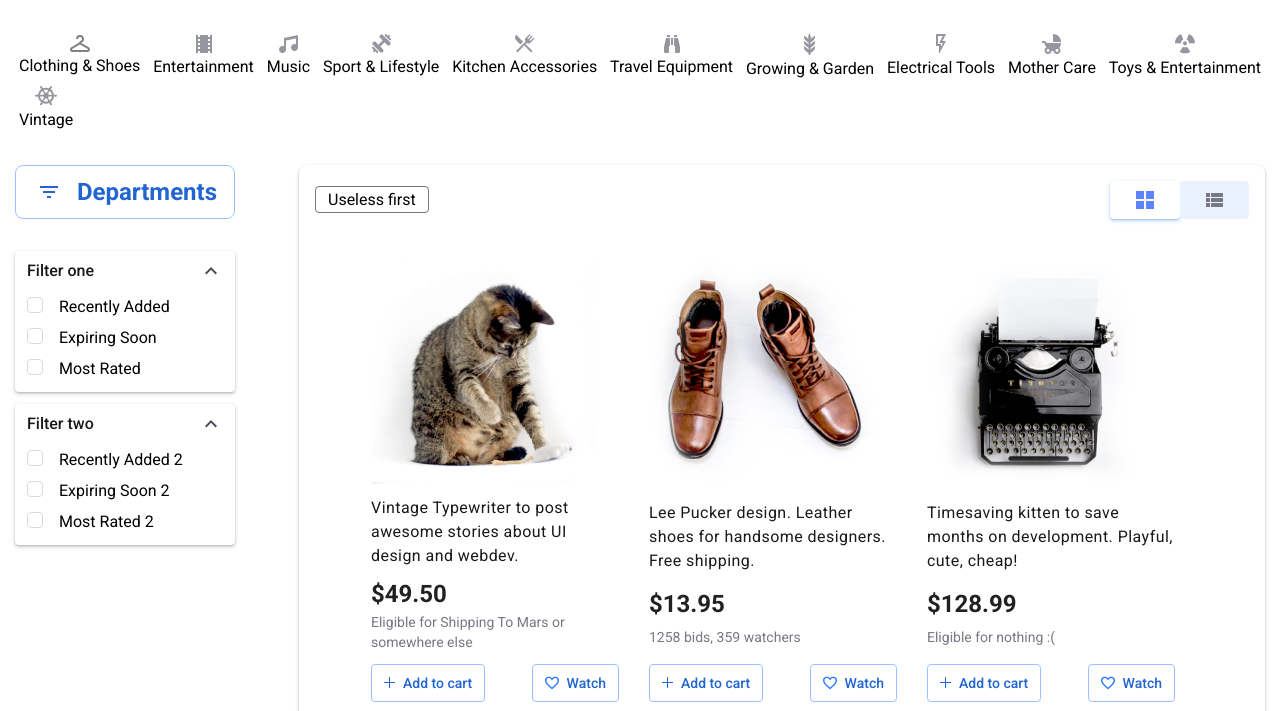
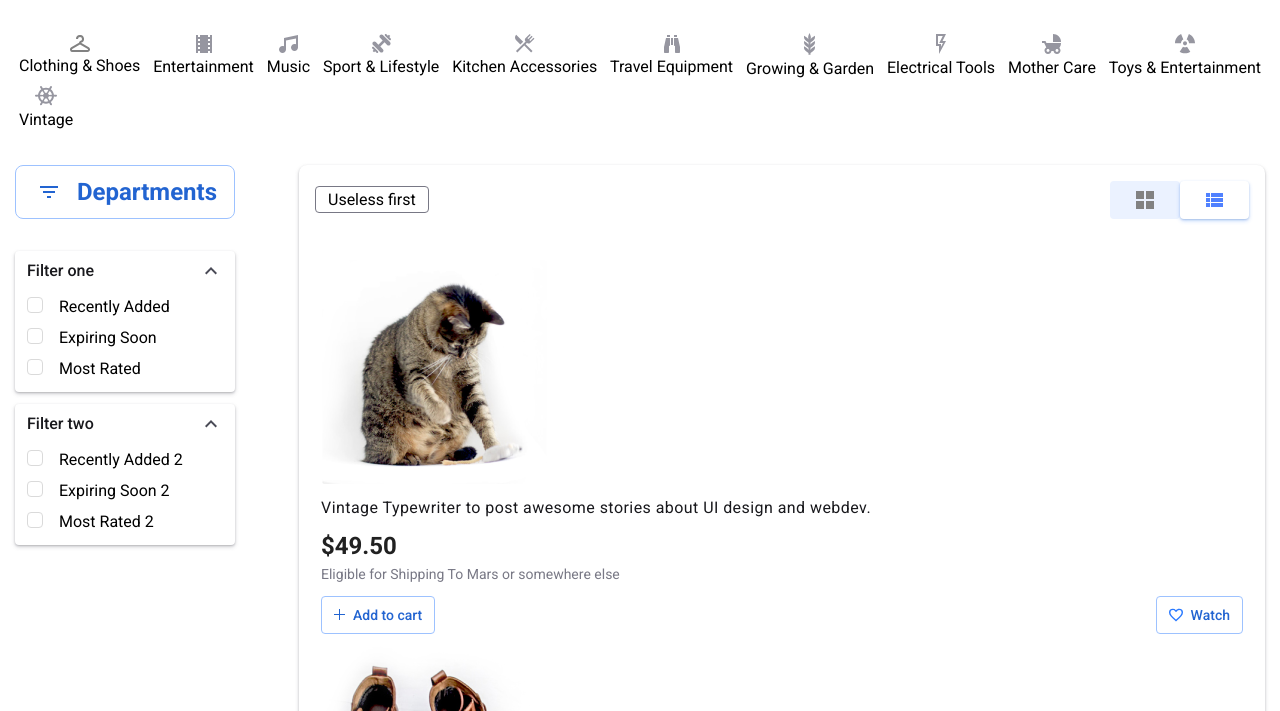
Before and after one commit to vladsosnov/shop, a plain HTML site: page index.html in a window 1280 px wide. Both pictures are taken after a click on the button 1214 px from the left and 288 px from the top of the page. Shown: the part 89-800 px from the top of the page. Drawn offline with Linux system fonts and the light colour scheme.

Commit message:
add list and card view

```diff
--- a/index.html
+++ b/index.html
@@ -192,16 +192,17 @@
           <option value="date">By date</option>
         </select>
         <div class="main-sort__control">
-          <button class="main-sort__btn main-sort__btn--active">
+          <button class="main-sort__btn main-sort__btn--active cardViewLayoutBtn"
+            onclick="changeLayoutView('card', event)">
             <img src="src/assets/icons/view-grid.svg" alt="grid view">
           </button>
-          <button class="main-sort__btn">
+          <button class="main-sort__btn listViewLayoutBtn" onclick="changeLayoutView('list', event)">
             <img src="src/assets/icons/view-list.svg" alt="list view">
           </button>
         </div>
       </div>
       <ul class="main-list">
-        <li class="card">
+        <li class="card mainListCard">
           <img src="src/assets/img/shop-items/image-1.png" alt="typewriter">
           <p class="card-description">Vintage Typewriter to post awesome stories about UI design and webdev.</p>
           <p class="card-price">$49.50</p>
@@ -218,7 +219,7 @@
           </div>
         </li>
 
-        <li class="card">
+        <li class="card mainListCard">
           <img src="src/assets/img/shop-items/image-2.png" alt="shoes">
           <p class="card-description">Lee Pucker design. Leather shoes for handsome designers. Free shipping.</p>
           <p class="card-price">$13.95</p>
@@ -235,7 +236,7 @@
           </div>
         </li>
 
-        <li class="card">
+        <li class="card mainListCard">
           <img src="src/assets/img/shop-items/image-3.png" alt="cat">
           <p class="card-description">Timesaving kitten to save months on development. Playful, cute, cheap!</p>
           <p class="card-price">$128.99</p>
@@ -252,7 +253,7 @@
           </div>
         </li>
 
-        <li class="card">
+        <li class="card mainListCard">
           <img src="src/assets/img/shop-items/image-4.png" alt="plugs">
           <p class="card-description">Plastic useless plugs and tubes for high-fidelity prototyping. Fit & Eat!</p>
           <p class="card-price">$12.48</p>
@@ -471,8 +472,11 @@
       return openCustomDialog('sign-up-dialog', 'close-sign-up-dialog');
     }
 
-    document.getElementById('open-preview-dialog').onclick = () => {
-      return openCustomDialog('preview-dialog', 'close-preview-dialog');
+    const previewDialogs = document.querySelectorAll('[id=open-preview-dialog]');
+    for (let i = 0; i < previewDialogs.length; i++) {
+      previewDialogs[i].onclick = () => {
+        return openCustomDialog('preview-dialog', 'close-preview-dialog');
+      }
     }
 
     document.getElementById('open-cart-dialog').onclick = () => {
--- a/src/scripts/index.js
+++ b/src/scripts/index.js
@@ -9,16 +9,31 @@ let cartRecommendation = null;
 let searchValue = "";
 let previewArticleId = "";
 
-const categories = [];
+const changeLayoutView = (type) => {
+  const mainList = document.getElementsByClassName("main-list")[0];
+  const mainListCards = document.getElementsByClassName("mainListCard");
+  const cardViewLayoutBtn =
+    document.getElementsByClassName("cardViewLayoutBtn")[0];
+  const listViewLayoutBtn =
+    document.getElementsByClassName("listViewLayoutBtn")[0];
 
-const categoryOptions = () => {
-  // if (!categories) return [] as any;
+  if (type === "list") {
+    mainList.style["flex-direction"] = "column";
+    listViewLayoutBtn.classList.add("main-sort__btn--active");
+    cardViewLayoutBtn.classList.remove("main-sort__btn--active");
 
-  return categories.map((category) => {
-    if (category) {
-      return { label: category?.name, value: category?.id };
+    for (let i = 0; i < mainListCards.length; i++) {
+      mainListCards[i].style.width = "100%";
+      mainListCards[i].style["max-width"] = "100%";
     }
-  });
+  } else {
+    mainList.style["flex-direction"] = "row";
+    listViewLayoutBtn.classList.remove("main-sort__btn--active");
+    cardViewLayoutBtn.classList.add("main-sort__btn--active");
+
+    for (let i = 0; i < mainListCards.length; i++) {
+      mainListCards[i].style.width = "initial";
+      mainListCards[i].style["max-width"] = "260px";
+    }
+  }
 };
-
-console.log("categoryOptions", categoryOptions());
--- a/src/styles/card.css
+++ b/src/styles/card.css
@@ -4,7 +4,7 @@
   flex-direction: column;
   align-items: center;
   cursor: pointer;
-  transition: all 0.4s ease-in-out;
+  transition: box-shadow 0.4s ease-in-out;
 }
 
 .card:not(:last-child) {
--- a/src/styles/home.css
+++ b/src/styles/home.css
@@ -294,7 +294,6 @@
 
 .main-list .card {
   max-width: 260px;
-  /* width: 100%; */
   align-items: flex-start;
   justify-content: space-between;
 }
```
